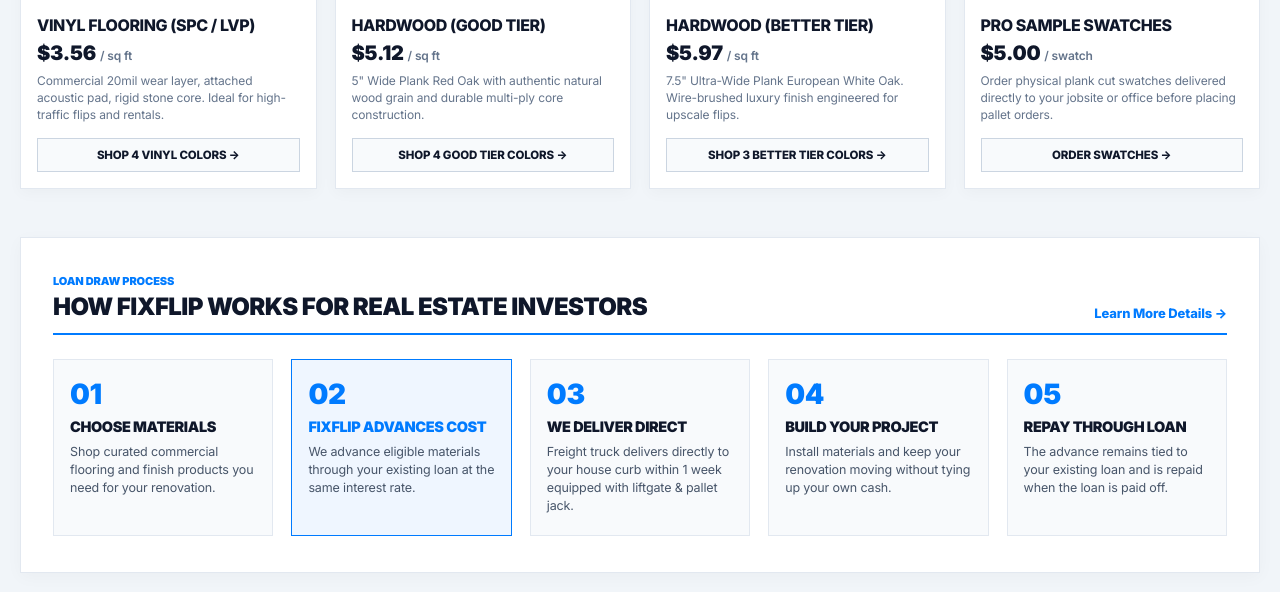
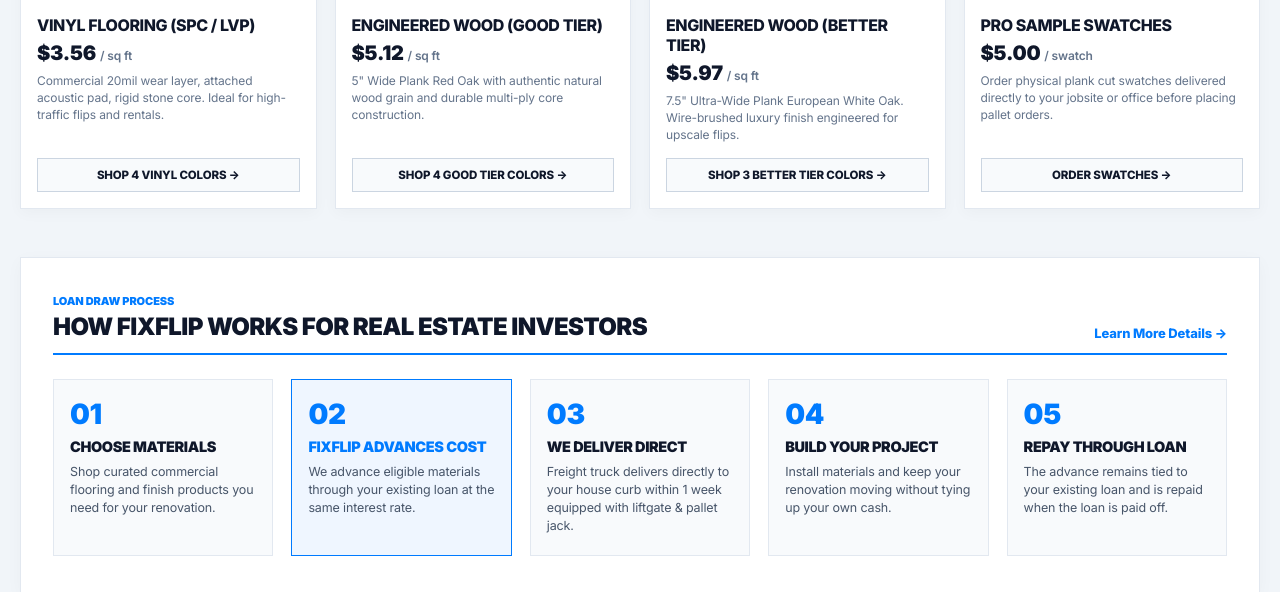
Before and after one commit to centerstreetlending/fixflip, a WordPress theme: template fixflip-storefront-child/front-page.php in a window 1280 px wide. Shown: the part 1366-1958 px from the top of the page. Run offline with PHP 8.4 and a stand-in for WordPress, Linux system fonts and the light colour scheme; the site name, menu and one post (Sample post) are stand-ins, and other content is empty; some libraries are stand-ins or nearby versions.

Commit message:
Update Hardwood references to Engineered Wood across website, templates, menus, filters, and flyer

```diff
--- a/fixflip-storefront-child/footer.php
+++ b/fixflip-storefront-child/footer.php
@@ -60,8 +60,8 @@
                 </h4>
                 <ul style="list-style: none; padding: 0; margin: 0; line-height: 2.1; font-size: 13.5px;">
                     <li><a href="/category/spc/" style="color: #cbd5e1; text-decoration: none;">Vinyl Flooring (SPC)</a></li>
-                    <li><a href="/category/hardwood-good/" style="color: #cbd5e1; text-decoration: none;">Good Tier Red Oak</a></li>
-                    <li><a href="/category/hardwood-better/" style="color: #cbd5e1; text-decoration: none;">Better Tier White Oak</a></li>
+                    <li><a href="/category/hardwood-good/" style="color: #cbd5e1; text-decoration: none;">Engineered Wood (Good Tier)</a></li>
+                    <li><a href="/category/hardwood-better/" style="color: #cbd5e1; text-decoration: none;">Engineered Wood (Better Tier)</a></li>
                     <li><a href="/shop/" style="color: #007bff; text-decoration: none; font-weight: 700;">View All Products &rarr;</a></li>
                 </ul>
             </div>
--- a/fixflip-storefront-child/front-page.php
+++ b/fixflip-storefront-child/front-page.php
@@ -1092,15 +1092,15 @@
                     </div>
                 </a>
 
-                <!-- Tile 2: Good Tier Hardwood -->
+                <!-- Tile 2: Good Tier Engineered Wood -->
                 <a href="/category/hardwood-good/" class="fd-cat-tile">
                     <div class="fd-cat-tile-img">
-                        <img src="<?php echo $theme_uri; ?>/images/hero_01102.webp?v=<?php echo time(); ?>" alt="Good Tier Engineered Hardwood">
+                        <img src="<?php echo $theme_uri; ?>/images/hero_01102.webp?v=<?php echo time(); ?>" alt="Good Tier Engineered Wood">
                         <span style="position: absolute; top: 10px; right: 10px; background: #b45309; color: #ffffff; font-size: 9.5px; font-weight: 900; padding: 4px 8px; text-transform: uppercase;">GOOD TIER</span>
                     </div>
                     <div class="fd-cat-tile-body">
                         <div>
-                            <h3 class="fd-cat-tile-title">Hardwood (Good Tier)</h3>
+                            <h3 class="fd-cat-tile-title">Engineered Wood (Good Tier)</h3>
                             <div class="fd-cat-tile-price">$5.12 <span>/ sq ft</span></div>
                             <div class="fd-cat-tile-desc">5" Wide Plank Red Oak with authentic natural wood grain and durable multi-ply core construction.</div>
                         </div>
@@ -1108,15 +1108,15 @@
                     </div>
                 </a>
 
-                <!-- Tile 3: Better Tier Hardwood -->
+                <!-- Tile 3: Better Tier Engineered Wood -->
                 <a href="/category/hardwood-better/" class="fd-cat-tile">
                     <div class="fd-cat-tile-img">
-                        <img src="<?php echo $theme_uri; ?>/images/hero_01015.webp?v=<?php echo time(); ?>" alt="Better Tier Engineered Hardwood">
+                        <img src="<?php echo $theme_uri; ?>/images/hero_01015.webp?v=<?php echo time(); ?>" alt="Better Tier Engineered Wood">
                         <span style="position: absolute; top: 10px; right: 10px; background: #0f172a; color: #ffffff; font-size: 9.5px; font-weight: 900; padding: 4px 8px; text-transform: uppercase;">BETTER TIER</span>
                     </div>
                     <div class="fd-cat-tile-body">
                         <div>
-                            <h3 class="fd-cat-tile-title">Hardwood (Better Tier)</h3>
+                            <h3 class="fd-cat-tile-title">Engineered Wood (Better Tier)</h3>
                             <div class="fd-cat-tile-price">$5.97 <span>/ sq ft</span></div>
                             <div class="fd-cat-tile-desc">7.5" Ultra-Wide Plank European White Oak. Wire-brushed luxury finish engineered for upscale flips.</div>
                         </div>
@@ -1313,7 +1313,7 @@
                 <div class="fd-home-card" data-cat="spc">
                     <a href="/product/riverside-oak-spc-vinyl-plank/" style="text-decoration: none; color: inherit;">
                         <div class="fd-card-thumb">
-                            <img src="<?php echo $theme_uri; ?>/images/hero_56140.webp?v=<?php echo time(); ?>" alt="Riverside Oak SPC Vinyl Plank">
+                            <img src="<?php echo $theme_uri; ?>/images/hero_56104.webp?v=<?php echo time(); ?>" alt="Riverside Oak SPC Vinyl Plank">
                             <span style="position: absolute; top: 10px; right: 10px; background: #16a34a; color: #ffffff; font-size: 9.5px; font-weight: 900; padding: 4px 8px; text-transform: uppercase;">25% OFF PRO RATE</span>
                         </div>
                         <div class="fd-card-body">
@@ -1338,7 +1338,7 @@
                 <div class="fd-home-card" data-cat="spc">
                     <a href="/product/prairie-oak-spc-vinyl-plank/" style="text-decoration: none; color: inherit;">
                         <div class="fd-card-thumb">
-                            <img src="<?php echo $theme_uri; ?>/images/hero_56240.webp?v=<?php echo time(); ?>" alt="Prairie Oak SPC Vinyl Plank">
+                            <img src="<?php echo $theme_uri; ?>/images/hero_56105.webp?v=<?php echo time(); ?>" alt="Prairie Oak SPC Vinyl Plank">
                             <span style="position: absolute; top: 10px; right: 10px; background: #16a34a; color: #ffffff; font-size: 9.5px; font-weight: 900; padding: 4px 8px; text-transform: uppercase;">25% OFF PRO RATE</span>
                         </div>
                         <div class="fd-card-body">
@@ -1363,7 +1363,7 @@
                 <div class="fd-home-card" data-cat="spc">
                     <a href="/product/smokey-oak-spc-vinyl-plank/" style="text-decoration: none; color: inherit;">
                         <div class="fd-card-thumb">
-                            <img src="<?php echo $theme_uri; ?>/images/hero_56516.webp?v=<?php echo time(); ?>" alt="Smokey Oak SPC Vinyl Plank">
+                            <img src="<?php echo $theme_uri; ?>/images/hero_56106.webp?v=<?php echo time(); ?>" alt="Smokey Oak SPC Vinyl Plank">
                             <span style="position: absolute; top: 10px; right: 10px; background: #16a34a; color: #ffffff; font-size: 9.5px; font-weight: 900; padding: 4px 8px; text-transform: uppercase;">25% OFF PRO RATE</span>
                         </div>
                         <div class="fd-card-body">
@@ -1388,7 +1388,7 @@
                 <div class="fd-home-card" data-cat="good">
                     <a href="/product/rustic-natural-red-oak/" style="text-decoration: none; color: inherit;">
                         <div class="fd-card-thumb">
-                            <img src="<?php echo $theme_uri; ?>/images/hero_00135.webp?v=<?php echo time(); ?>" alt="Rustic Natural Red Oak Hardwood">
+                            <img src="<?php echo $theme_uri; ?>/images/hero_00135.webp?v=<?php echo time(); ?>" alt="Rustic Natural Red Oak Engineered Wood">
                             <span style="position: absolute; top: 10px; right: 10px; background: #b45309; color: #ffffff; font-size: 9.5px; font-weight: 900; padding: 4px 8px; text-transform: uppercase;">GOOD TIER</span>
                         </div>
                         <div class="fd-card-body">
@@ -1413,7 +1413,7 @@
                 <div class="fd-home-card" data-cat="good">
                     <a href="/product/biscuit-red-oak/" style="text-decoration: none; color: inherit;">
                         <div class="fd-card-thumb">
-                            <img src="<?php echo $theme_uri; ?>/images/hero_01102.webp?v=<?php echo time(); ?>" alt="Biscuit Red Oak Hardwood">
+                            <img src="<?php echo $theme_uri; ?>/images/hero_01102.webp?v=<?php echo time(); ?>" alt="Biscuit Red Oak Engineered Wood">
                             <span style="position: absolute; top: 10px; right: 10px; background: #b45309; color: #ffffff; font-size: 9.5px; font-weight: 900; padding: 4px 8px; text-transform: uppercase;">GOOD TIER</span>
                         </div>
                         <div class="fd-card-body">
@@ -1438,7 +1438,7 @@
                 <div class="fd-home-card" data-cat="good">
                     <a href="/product/flax-seed-red-oak/" style="text-decoration: none; color: inherit;">
                         <div class="fd-card-thumb">
-                            <img src="<?php echo $theme_uri; ?>/images/hero_07087.webp?v=<?php echo time(); ?>" alt="Flax Seed Red Oak Hardwood">
+                            <img src="<?php echo $theme_uri; ?>/images/hero_07087.webp?v=<?php echo time(); ?>" alt="Flax Seed Red Oak Engineered Wood">
                             <span style="position: absolute; top: 10px; right: 10px; background: #b45309; color: #ffffff; font-size: 9.5px; font-weight: 900; padding: 4px 8px; text-transform: uppercase;">GOOD TIER</span>
                         </div>
                         <div class="fd-card-body">
@@ -1463,7 +1463,7 @@
                 <div class="fd-home-card" data-cat="good">
                     <a href="/product/kona-red-oak/" style="text-decoration: none; color: inherit;">
                         <div class="fd-card-thumb">
-                            <img src="<?php echo $theme_uri; ?>/images/hero_07091.webp?v=<?php echo time(); ?>" alt="Kona Red Oak Hardwood">
+                            <img src="<?php echo $theme_uri; ?>/images/hero_07091.webp?v=<?php echo time(); ?>" alt="Kona Red Oak Engineered Wood">
                             <span style="position: absolute; top: 10px; right: 10px; background: #b45309; color: #ffffff; font-size: 9.5px; font-weight: 900; padding: 4px 8px; text-transform: uppercase;">GOOD TIER</span>
                         </div>
                         <div class="fd-card-body">
@@ -1488,7 +1488,7 @@
                 <div class="fd-home-card" data-cat="better">
                     <a href="/product/exquisite-oak-engineered-hardwood/" style="text-decoration: none; color: inherit;">
                         <div class="fd-card-thumb">
-                            <img src="<?php echo $theme_uri; ?>/images/hero_01015.webp?v=<?php echo time(); ?>" alt="Exquisite Oak Engineered Hardwood">
+                            <img src="<?php echo $theme_uri; ?>/images/hero_01015.webp?v=<?php echo time(); ?>" alt="Exquisite Oak Engineered Wood">
                             <span style="position: absolute; top: 10px; right: 10px; background: #0f172a; color: #ffffff; font-size: 9.5px; font-weight: 900; padding: 4px 8px; text-transform: uppercase;">BETTER TIER</span>
                         </div>
                         <div class="fd-card-body">
@@ -1513,7 +1513,7 @@
                 <div class="fd-home-card" data-cat="better">
                     <a href="/product/sophisticated-oak-engineered-hardwood/" style="text-decoration: none; color: inherit;">
                         <div class="fd-card-thumb">
-                            <img src="<?php echo $theme_uri; ?>/images/hero_02012.webp?v=<?php echo time(); ?>" alt="Sophisticated Oak Engineered Hardwood">
+                            <img src="<?php echo $theme_uri; ?>/images/hero_02012.webp?v=<?php echo time(); ?>" alt="Sophisticated Oak Engineered Wood">
                             <span style="position: absolute; top: 10px; right: 10px; background: #0f172a; color: #ffffff; font-size: 9.5px; font-weight: 900; padding: 4px 8px; text-transform: uppercase;">BETTER TIER</span>
                         </div>
                         <div class="fd-card-body">
@@ -1538,7 +1538,7 @@
                 <div class="fd-home-card" data-cat="better">
                     <a href="/product/cultivated-oak-engineered-hardwood/" style="text-decoration: none; color: inherit;">
                         <div class="fd-card-thumb">
-                            <img src="<?php echo $theme_uri; ?>/images/hero_05014.webp?v=<?php echo time(); ?>" alt="Cultivated Oak Engineered Hardwood">
+                            <img src="<?php echo $theme_uri; ?>/images/hero_05014.webp?v=<?php echo time(); ?>" alt="Cultivated Oak Engineered Wood">
                             <span style="position: absolute; top: 10px; right: 10px; background: #0f172a; color: #ffffff; font-size: 9.5px; font-weight: 900; padding: 4px 8px; text-transform: uppercase;">BETTER TIER</span>
                         </div>
                         <div class="fd-card-body">
--- a/fixflip-storefront-child/functions.php
+++ b/fixflip-storefront-child/functions.php
@@ -221,14 +221,14 @@
     $lvp_id   = $create_cat('LVP', 'lvp', $vinyl_id);
     $spc_id   = $create_cat('SPC', 'spc', $lvp_id);
 
-    // 2. HARDWOOD TREE
-    $hardwood_id   = $create_cat('Hardwood Flooring', 'hardwood-flooring', 0);
-    $eng_hw_id     = $create_cat('Engineered Hardwood', 'engineered-hardwood', $hardwood_id);
-
-    // Clean Tiers under Engineered Hardwood (No collection names)
-    $good_id   = $create_cat('Good Tier', 'hardwood-good', $eng_hw_id);
-    $better_id = $create_cat('Better Tier', 'hardwood-better', $eng_hw_id);
-    $best_id   = $create_cat('Best Tier', 'hardwood-best', $eng_hw_id);
+    // 2. ENGINEERED WOOD TREE
+    $hardwood_id   = $create_cat('Engineered Wood Flooring', 'hardwood-flooring', 0);
+    $eng_hw_id     = $create_cat('Engineered Wood', 'engineered-hardwood', $hardwood_id);
+
+    // Clean Tiers under Engineered Wood (No collection names)
+    $good_id   = $create_cat('Engineered Wood (Good Tier)', 'hardwood-good', $eng_hw_id);
+    $better_id = $create_cat('Engineered Wood (Better Tier)', 'hardwood-better', $eng_hw_id);
+    $best_id   = $create_cat('Engineered Wood (Best Tier)', 'hardwood-best', $eng_hw_id);
 
     // SKUs / Products for SPC Vinyl
     $spc_skus = array('56103', '56140', '56240', '56516', '56140-GRAND');
--- a/fixflip-storefront-child/header.php
+++ b/fixflip-storefront-child/header.php
@@ -810,9 +810,9 @@
                   <a href="/category/spc/" style="display: block; margin-top: 10px; padding: 8px 12px; font-size: 11.5px; font-weight: 800; color: #007bff; text-decoration: none; background: #f0f7ff;">View All Vinyl Collections &rarr;</a>
                 </div>
 
-                <!-- Col 2: Engineered Hardwood -->
+                <!-- Col 2: Engineered Wood -->
                 <div>
-                  <div class="nav-col-title" style="color: #b45309; border-bottom: 1.5px solid #b45309; padding-left: 0; padding-bottom: 6px; margin-bottom: 8px;">Hardwood &bull; Good &amp; Better</div>
+                  <div class="nav-col-title" style="color: #b45309; border-bottom: 1.5px solid #b45309; padding-left: 0; padding-bottom: 6px; margin-bottom: 8px;">Engineered Wood &bull; Good &amp; Better</div>
                   <div style="font-size: 10px; font-weight: 800; color: #64748b; text-transform: uppercase; margin: 4px 0 2px 0;">Good Tier Red Oak ($5.12/sqft)</div>
                   <a href="/product/rustic-natural-red-oak/" class="nav-sublink" style="padding-top: 4px; padding-bottom: 4px;">&bull; Rustic Natural Red Oak</a>
                   <a href="/product/biscuit-red-oak/" class="nav-sublink" style="padding-top: 4px; padding-bottom: 4px;">&bull; Biscuit Red Oak</a>
@@ -824,7 +824,7 @@
                   <a href="/product/sophisticated-oak-engineered-hardwood/" class="nav-sublink" style="padding-top: 4px; padding-bottom: 4px;">&bull; Sophisticated White Oak</a>
                   <a href="/product/cultivated-oak-engineered-hardwood/" class="nav-sublink" style="padding-top: 4px; padding-bottom: 4px;">&bull; Cultivated White Oak</a>
 
-                  <a href="/category/hardwood-flooring/" style="display: block; margin-top: 10px; padding: 8px 12px; font-size: 11.5px; font-weight: 800; color: #b45309; text-decoration: none; background: #fffbeb;">View All Hardwood &rarr;</a>
+                  <a href="/category/hardwood-flooring/" style="display: block; margin-top: 10px; padding: 8px 12px; font-size: 11.5px; font-weight: 800; color: #b45309; text-decoration: none; background: #fffbeb;">View All Engineered Wood &rarr;</a>
                 </div>
 
                 <!-- Col 3: Pro Feature Box -->
--- a/fixflip-storefront-child/page-how-it-works.php
+++ b/fixflip-storefront-child/page-how-it-works.php
@@ -632,7 +632,7 @@
             <p>Order high-definition samples or shop full pallet wholesale collections today.</p>
             <div class="fd-hiw-cta-btns">
                 <a href="/category/spc/" class="fd-btn-primary">Shop Vinyl Flooring &rarr;</a>
-                <a href="/category/hardwood-flooring/" class="fd-btn-primary">Shop Hardwood &rarr;</a>
+                <a href="/category/hardwood-flooring/" class="fd-btn-primary">Shop Engineered Wood &rarr;</a>
                 <a href="mailto:sscouig@centerstreetlending.com" class="fd-btn-secondary">Contact Order Desk</a>
             </div>
         </div>
--- a/fixflip-storefront-child/sidebar-shop.php
+++ b/fixflip-storefront-child/sidebar-shop.php
@@ -48,7 +48,7 @@
                 <label style="display: flex; align-items: center; justify-content: space-between; font-size: 13px; font-weight: 600; color: #334155; cursor: pointer;">
                     <span style="display: flex; align-items: center; gap: 8px;">
                         <input type="checkbox" class="fd-filter-chk" data-filter-type="cat" value="hardwood" style="width: 16px; height: 16px; accent-color: #007bff;">
-                        Engineered Hardwood
+                        Engineered Wood
                     </span>
                     <span style="font-size: 11px; color: #94a3b8; font-weight: 700;">(7)</span>
                 </label>
```
Also changed, not shown: fixflip-storefront-child/archive-product.php (+7 -7 lines), fixflip-storefront-child/content-single-product.php (+6 -6 lines), fixflip-storefront-child/woocommerce/content-single-product.php (+6 -6 lines), fixflip_flyer.html (+4 -4 lines), fixflip_flyer.png (added), 1 other file.
